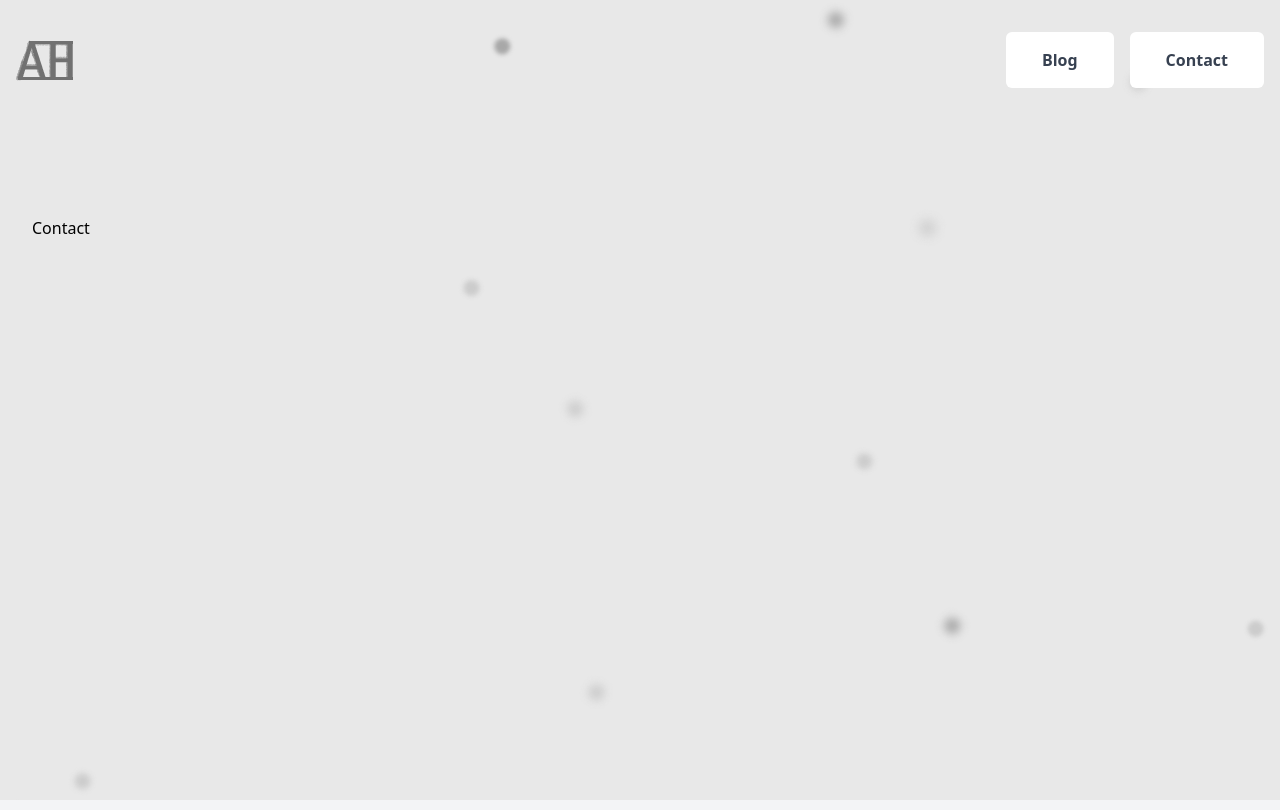
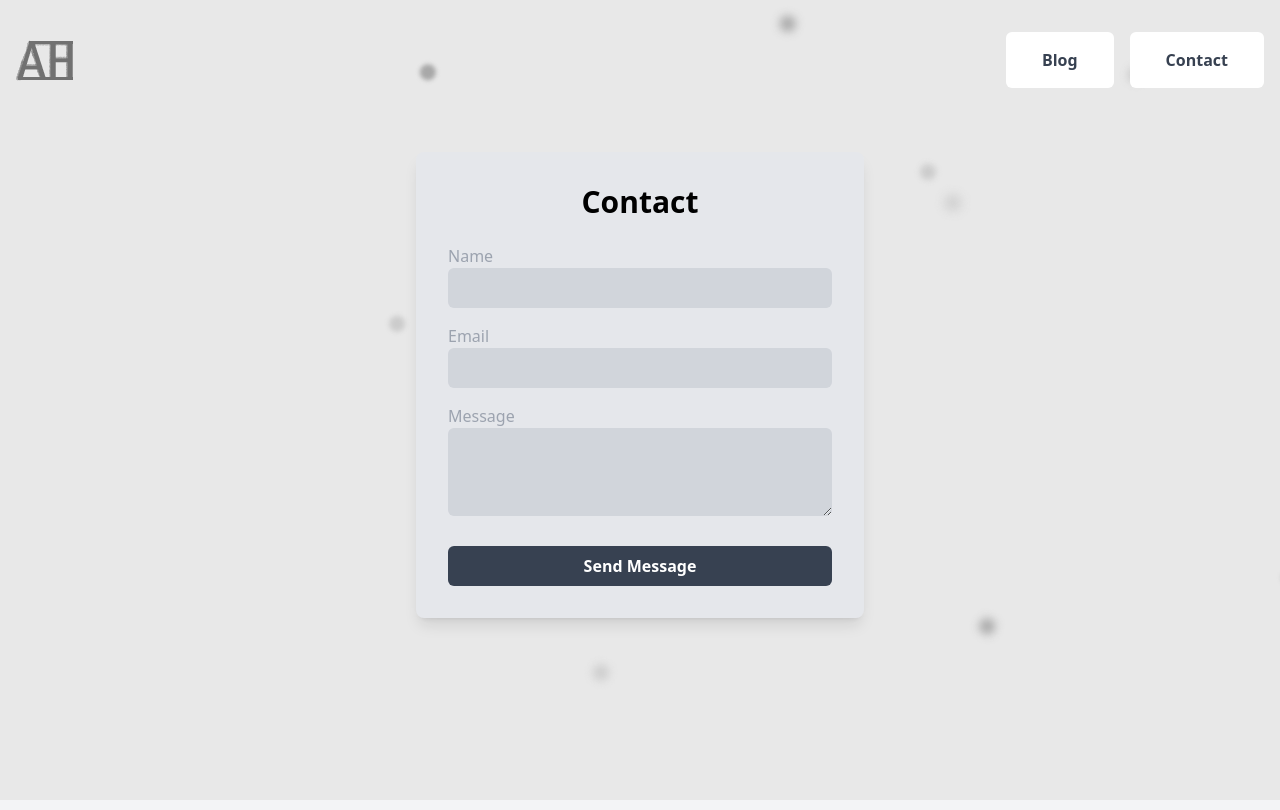
Before and after one commit to austinbhodge/austinbhodge.github.io, an Angular app: page /contact in a window 1280 px wide. Built offline with nearby package versions, Linux system fonts and the light colour scheme.

Commit message:
Adds initial blog page and contact page

```diff
--- /dev/null
+++ b/src/app/interfaces/blogEntry.ts
@@ -0,0 +1,7 @@
+export interface BlogEntry {
+  title: string;
+  subtitle: string;
+  date: string;
+  file: string;
+  tags: string[];
+}
--- a/src/app/pages/blog/blog.component.html
+++ b/src/app/pages/blog/blog.component.html
@@ -1,13 +1,18 @@
 <div class="container mx-auto px-4 py-8">
   <h1 class="text-3xl font-bold text-center mb-8 text-gray-800">Blog</h1>
 
-  <section class="py-10 md:py-16">
+  <section class="py-4 md:py-8">
 
-    <div class="container max-w-screen-xl mx-auto px-4">
+    <div class="space-y-8 w-1/2">
 
-        <div class="text-center">
-            <h1 class="font-normal text-gray-300 text-3xl md:text-6xl lg:text-7xl mb-20 md:mb-32 lg:mb-48">Under Construction!</h1>
-        </div>
+      <div *ngFor="let entry of blogEntries" class="bg-white p-6 rounded-lg shadow-lg">
+        <h2 class="text-2xl font-bold mb-2">{{entry.title}}</h2>
+        <p class="text-gray-600 text-sm mb-4">Posted on {{entry.date}}</p>
+        <span *ngFor="let tag of entry.tags" class="bg-gray-600 text-sm text-white rounded-xl px-2 mr-2 py-1">{{tag}}</span>
+
+        <p class="text-gray-800 mb-4">{{entry.subtitle}}</p>
+        <!-- <a href="#" class="text-indigo-600 hover:underline">Read more...</a> -->
+      </div>
 
     </div>
 
--- a/src/app/pages/blog/blog.component.ts
+++ b/src/app/pages/blog/blog.component.ts
@@ -1,20 +1,21 @@
 import { CommonModule } from '@angular/common';
 import { ChangeDetectionStrategy, Component } from '@angular/core';
-import { FormsModule } from '@angular/forms';
+
+import { BlogEntry } from '../../interfaces/blogEntry';
+import blogData from '../../../assets/blog.json';
 
 @Component({
     selector: 'app-blog',
     standalone: true,
     imports: [
-        CommonModule,
-        FormsModule
+        CommonModule
     ],
     templateUrl: './blog.component.html',
     styleUrl: './blog.component.css',
     changeDetection: ChangeDetectionStrategy.OnPush,
 })
 export class BlogComponent {
-
+  blogEntries: BlogEntry[] = blogData;
 
   ngOnInit() {}
 
--- a/src/app/pages/contact/contact.component.html
+++ b/src/app/pages/contact/contact.component.html
@@ -1,4 +1,48 @@
-<section class="py-10 md:py-16">
+<div class="flex items-center justify-center">
+  <div class="w-full max-w-md p-8 bg-gray-200 rounded-lg shadow-lg">
+    <h2 class="text-3xl font-bold mb-6 text-center">Contact</h2>
+
+    <form>
+      <div class="mb-4">
+        <label for="name" class="block text-gray-400">Name</label>
+        <input
+          id="name"
+          type="text"
+          class="w-full px-3 py-2 bg-gray-300  rounded-md focus:outline-none focus:ring focus:ring-gray-700"
+        />
+      </div>
+
+      <div class="mb-4">
+        <label for="email" class="block text-gray-400">Email</label>
+        <input
+          id="email"
+          type="email"
+          class="w-full px-3 py-2 bg-gray-300  rounded-md focus:outline-none focus:ring focus:ring-gray-700"
+        />
+      </div>
+
+      <div class="mb-6">
+        <label for="message" class="block text-gray-400">Message</label>
+        <textarea
+          id="message"
+          rows="3"
+          class="w-full px-3 py-2 bg-gray-300  rounded-md focus:outline-none focus:ring focus:ring-gray-700"
+        ></textarea>
+      </div>
+
+      <button
+        type="submit"
+        class="w-full py-2 bg-gray-700 text-white font-bold rounded-md hover:bg-gray-400 transition-colors duration-300"
+      >
+        Send Message
+      </button>
+    </form>
+  </div>
+</div>
+
+
+
+<!-- <section class="py-10 md:py-16">
 
 
   <div class="container max-w-screen-xl mx-auto px-4">
@@ -6,4 +50,4 @@
 
   </div>
 
-</section>
+</section> -->
--- a/src/app/pages/landing/landing.component.html
+++ b/src/app/pages/landing/landing.component.html
@@ -81,8 +81,8 @@
                         {{ project.description }}
                       </p>
                       <div class="flex space-x-4 w-100">
-                        <a routerLink="/contact" class="py-3 px-2 md:px-9 md:py-4 font-medium md:font-semibold bg-gray-500 text-gray-50 text-sm rounded-md hover:bg-gray-50 hover:text-gray-700 transition ease-linear duration-500">Source</a>
-                        <a routerLink="/contact" class="py-3 px-2 md:px-9 md:py-4 font-medium md:font-semibold bg-gray-500 text-gray-50 text-sm rounded-md hover:bg-gray-50 hover:text-gray-700 transition ease-linear duration-500">View</a>
+                        <a href="{{project.source}}" class="py-3 px-2 md:px-9 md:py-4 font-medium md:font-semibold bg-gray-500 text-gray-50 text-sm rounded-md hover:bg-gray-50 hover:text-gray-700 transition ease-linear duration-500">Source</a>
+                        <a href="{{project.link}}" class="py-3 px-2 md:px-9 md:py-4 font-medium md:font-semibold bg-gray-500 text-gray-50 text-sm rounded-md hover:bg-gray-50 hover:text-gray-700 transition ease-linear duration-500">View</a>
                       </div>
                   </div>
               </div>
--- a/src/assets/blog.json
+++ b/src/assets/blog.json
@@ -4,6 +4,6 @@
     "subtitle": "Angular hosted with git",
     "date": "8/13/2024",
     "file": "1.md",
-    "tags":"Angular, Tailwind"
+    "tags": ["Angular", "Tailwind"]
   }
 ]
--- a/src/assets/projects.json
+++ b/src/assets/projects.json
@@ -1,10 +1,10 @@
 [
   {
-    "name": "Test",
+    "name": "Calordle",
     "date": "2024",
     "img": "",
-    "description" : "This is the project's description and it useful for explaining projects",
-    "source": "",
-    "link": ""
+    "description" : "Simple angular application to guess the calories in different foods",
+    "source": "https://github.com/austinbhodge/calordle",
+    "link": "https://austinbhodge.github.io/calordle/"
   }
 ]
```
